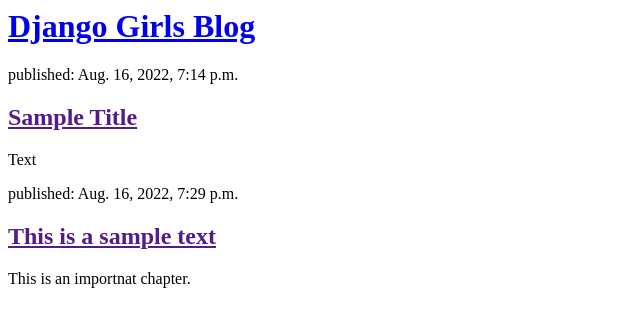
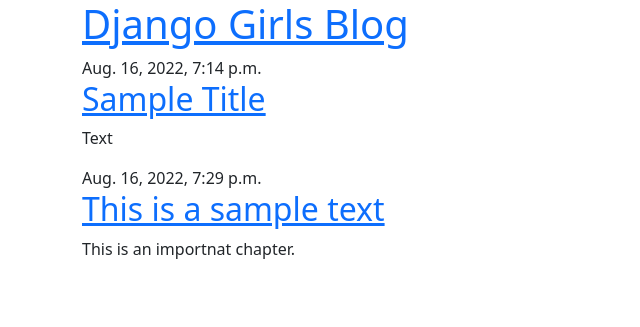
Before and after one commit to AshNTU/my-first-blog, a Django app: page / in a window 1280 px wide. Shown: the top 327 px of the page, without its empty margins (0-640 px from the left). Run offline with Django 3.2, Linux system fonts and the light colour scheme; data comes from the database, SQL or seed files in the repository.

Commit message:
Added view and template for detailed blog post as well as CSS for the site.

```diff
--- /dev/null
+++ b/blog/templates/blog/base.html
@@ -0,0 +1,26 @@
+{% load static %}
+<!DOCTYPE html>
+<html>
+    <head>
+        <title>Django Girls blog</title>
+        <link rel="stylesheet" href="https://cdn.jsdelivr.net/npm/bootstrap@5.1.3/dist/css/bootstrap.min.css" integrity="sha384-1BmE4kWBq78iYhFldvKuhfTAU6auU8tT94WrHftjDbrCEXSU1oBoqyl2QvZ6jIW3" crossorigin="anonymous">
+        <link rel="stylesheet" href="{% static 'css/blog.css' %}">
+        <link href="//fonts.googleapis.com/css?family=Lobster&subset=latin,latin-ext" rel="stylesheet" type="text/css">
+    </head>
+
+    <body>
+        <header class="page-header">
+          <div class="container">
+              <h1><a href="/">Django Girls Blog</a></h1>
+          </div>
+        </header>
+        <main class="container">
+            <div class="row">
+                <div class="col">
+                {% block content %}
+                {% endblock %}
+                </div>
+            </div>
+        </main>
+    </body>
+</html>
--- a/blog/templates/blog/post_list.html
+++ b/blog/templates/blog/post_list.html
@@ -1,11 +1,13 @@
-<header>
-    <h1><a href="/">Django Girls Blog</a></h1>
-</header>
+{% extends 'blog/base.html' %}
 
-{% for post in posts %}
-    <article>
-        <time>published: {{ post.published_date }}</time>
-        <h2><a href="">{{ post.title }}</a></h2>
-        <p>{{ post.text|linebreaksbr }}</p>
-    </article>
-{% endfor %}
+{% block content %}
+    {% for post in posts %}
+        <article class="post">
+            <time class="date">
+                {{ post.published_date }}
+            </time>
+            <h2><a href="{% url 'post_detail' pk=post.pk %}">{{ post.title }}</a></h2>
+            <p>{{ post.text|linebreaksbr }}</p>
+        </article>
+    {% endfor %}
+{% endblock %}
--- a/blog/urls.py
+++ b/blog/urls.py
@@ -3,4 +3,5 @@
 
 urlpatterns = [
     path('', views.post_list, name='post_list'),
+    path('post/<int:pk>/', views.post_detail, name='post_detail'),
 ]
--- a/blog/views.py
+++ b/blog/views.py
@@ -1,4 +1,4 @@
-from django.shortcuts import render
+from django.shortcuts import render, get_object_or_404
 from django.utils import timezone
 from .models import Post
 
@@ -6,3 +6,7 @@
 def post_list(request):
     posts = Post.objects.filter(published_date__lte=timezone.now()).order_by('published_date')
     return render(request, 'blog/post_list.html', {'posts': posts})
+
+def post_detail(request, pk):
+    post = get_object_or_404(Post, pk=pk)
+    return render(request, 'blog/post_detail.html', {'post': post})
```
Also changed, not shown: blog/templates/blog/post_detail.html (added, +13 -0 lines), 1 other file.
